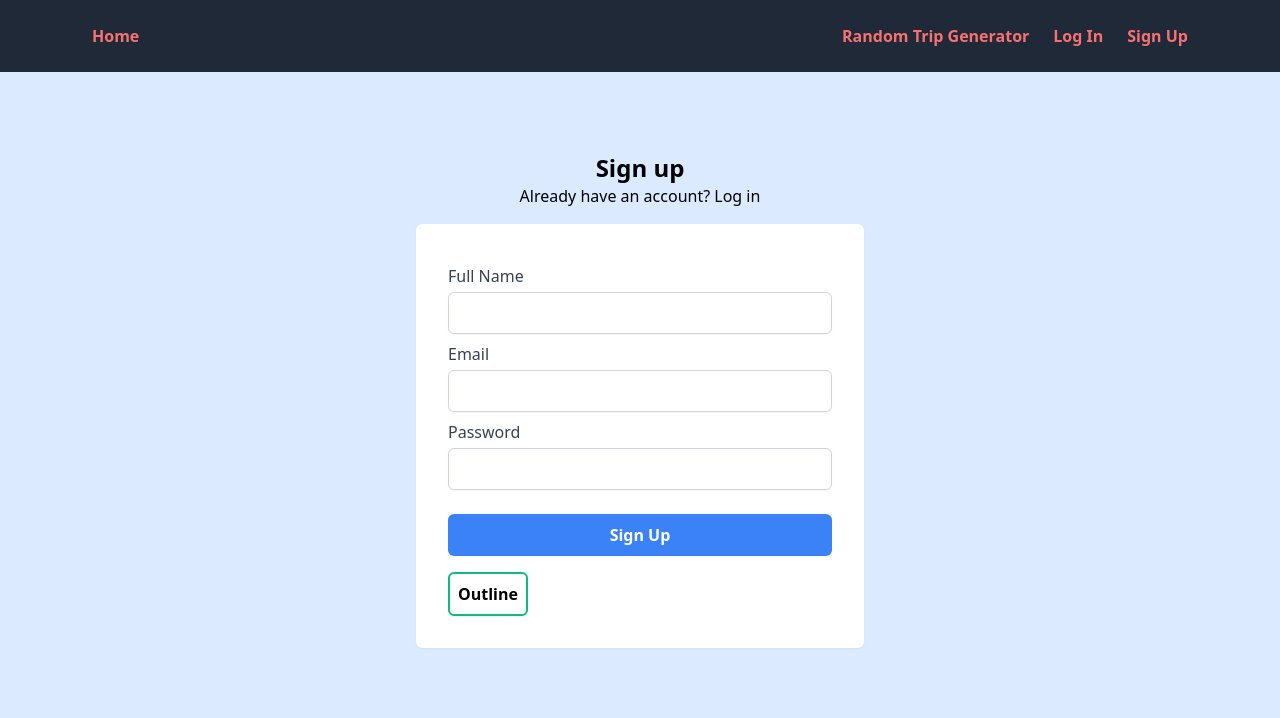
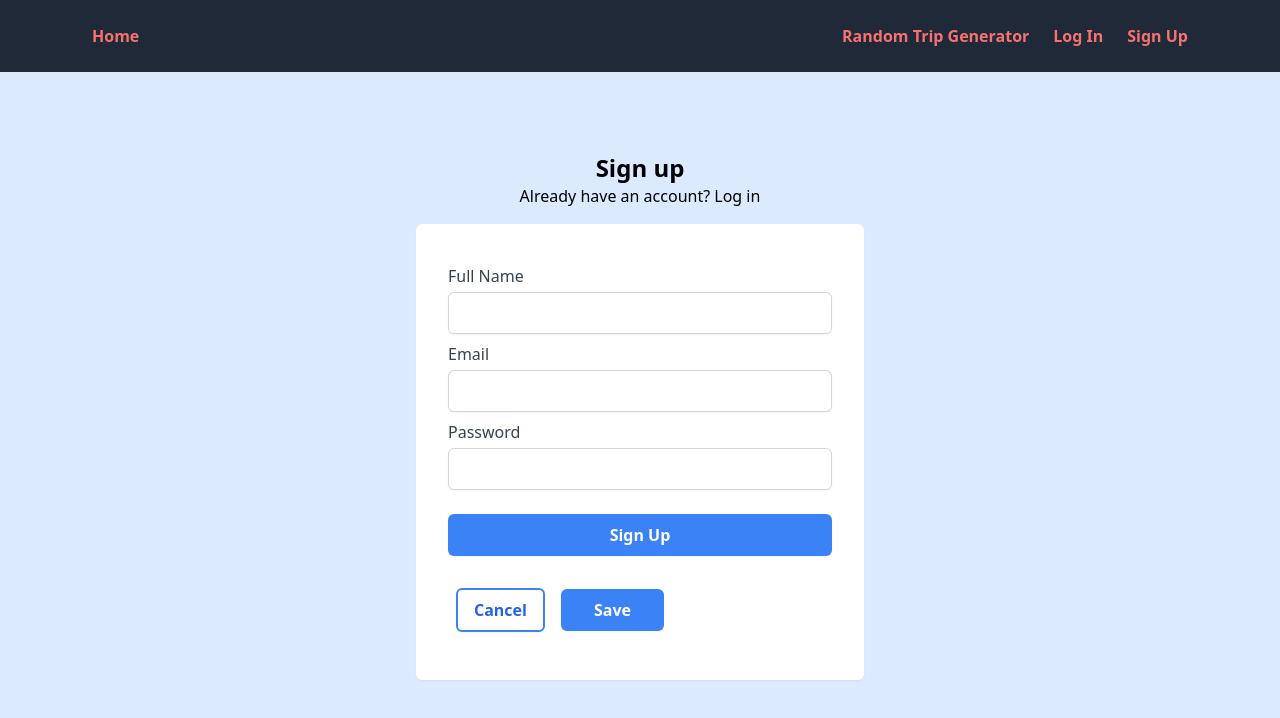
Before and after one commit to frankdb/random-trip-generator-ui, a Next.js app: page /signup in a window 1280 px wide. Shown: the top 718 px of the page. Built offline with nearby package versions, Linux system fonts and the light colour scheme.

Commit message:
Update Button component with outline variant

```diff
--- a/components/forms/Signup.tsx
+++ b/components/forms/Signup.tsx
@@ -1,7 +1,9 @@
-import React from "react";
+import React, { useState } from "react";
 import Button from "../layout/Button";
 
 const Signup = ({ formData, handleFormData, handleSubmit }) => {
+  const [isLoading, setIsLoading] = useState(false);
+
   return (
     <div className="flex flex-col max-w-md p-8 mx-auto bg-white rounded-md shadow-sm">
       <form onSubmit={(e) => handleSubmit(e)}>
@@ -37,14 +39,19 @@ const Signup = ({ formData, handleFormData, handleSubmit }) => {
         </label>
         <Button
           type="submit"
-          text="Sign Up"
-          handleClick={() => {}}
+          label="Sign Up"
+          handleClick={() => {
+            setIsLoading(true);
+            setTimeout(() => {
+              setIsLoading(false);
+            }, 2000);
+          }}
           isFullWidth={true}
-          color="bg-blue-500"
+          colorScheme="blue"
+          isLoading={isLoading}
         />
-        <button className="px-2 py-2 font-bold bg-white border-2 border-green-500 rounded-md shadow-sm font-gray-600 focus:outline-none focus:ring-2 focus:ring-green-400 focus:ring-opacity-50 hover:bg-green-300">
-          Outline
-        </button>
+        <Button label="Cancel" marginX={2} paddingX={4} variant="secondary" />
+        <Button label="Save" marginX={2} paddingX={8} />
       </form>
     </div>
   );
--- a/components/layout/Button.tsx
+++ b/components/layout/Button.tsx
@@ -3,10 +3,10 @@ import { IconBaseProps, IconContext } from "react-icons";
 import { VscLoading } from "react-icons/vsc";
 
 interface ButtonProps {
-  text: string;
+  label: string;
   type?: "button" | "submit" | "reset";
   handleClick?: MouseEventHandler<any>;
-  color?: string;
+  colorScheme?: string;
   isFullWidth?: boolean;
   isDisabled?: boolean;
   isLoading?: boolean;
@@ -16,14 +16,15 @@ interface ButtonProps {
   marginY?: number | string;
   fontSize?: "xs" | "sm" | "base" | "lg";
   icon?: IconBaseProps;
+  variant?: "primary" | "secondary";
 }
 
 const Button = ({
-  text,
+  label,
   type = "button",
   handleClick = () => {},
   isFullWidth = false,
-  color = "bg-blue-500",
+  colorScheme = "blue",
   isDisabled = false,
   isLoading = false,
   paddingX = 4,
@@ -32,14 +33,26 @@ const Button = ({
   marginY = 4,
   fontSize = "base",
   icon = null,
+  variant = "primary",
 }: ButtonProps) => {
   const fullWidth = isFullWidth ? "w-full" : "";
+
+  const baseClasses = `px-${paddingX} py-${paddingY} text-${fontSize} mx-${marginX} my-${marginY} inline-flex justify-center items-center rounded-md shadow-sm transition duration-300 ease-in-out font-bold focus:outline-none focus:ring-2 ${fullWidth} `;
+
+  const primaryButtonClasses = `text-white border border-transparent bg-${colorScheme}-500 hover:bg-${colorScheme}-600 disabled:cursor-not-allowed disabled:opacity-60 focus:border-${colorScheme}-300`;
+
+  const secondaryButtonClasses = `text-${colorScheme}-600 bg-white border-2 border-${colorScheme}-500 focus:ring-${colorScheme}-400 focus:ring-opacity-50 hover:bg-${colorScheme}-300`;
+
+  const variantClasses =
+    variant === "primary" ? primaryButtonClasses : secondaryButtonClasses;
+
+  const finalClasses = baseClasses + variantClasses;
 
   return (
     <button
       type={type}
       onClick={handleClick}
-      className={`${fullWidth} px-${paddingX} py-${paddingY} text-${fontSize} font-bold text-white ${color} mx-${marginX} my-${marginY} border border-transparent rounded-md shadow-sm hover:opacity-95 focus:outline-none disabled:cursor-not-allowed disabled:opacity-50 inline-flex justify-center items-center focus:outline-none focus:ring-2 focus:border-blue-300`}
+      className={finalClasses}
       disabled={isDisabled || isLoading}
     >
       {icon ? <span className="mr-2">{icon}</span> : null}
@@ -50,7 +63,7 @@ const Button = ({
           </span>
         </IconContext.Provider>
       ) : null}
-      {text}
+      {label}
     </button>
   );
 };
```
